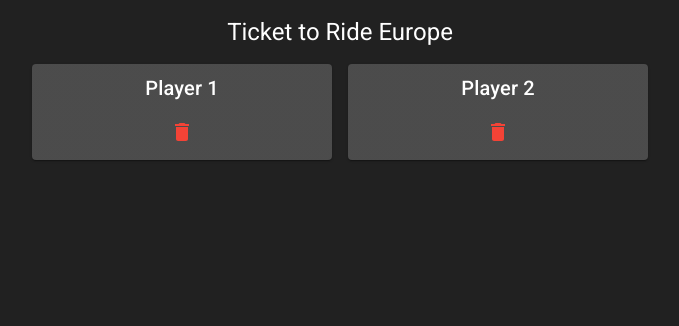
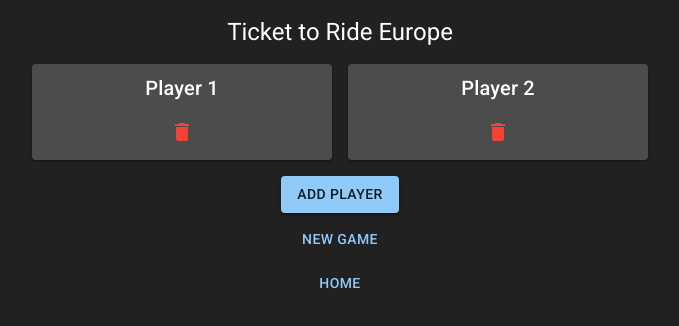
Before and after one commit to themetalfleece/board-game-scores, a React (Create React App) app: page /#/ticket-to-ride-europe in a window 1280 px wide. Shown: the top 326 px of the page, without its empty margins (300-979 px from the left). Built offline with nearby package versions, Linux system fonts and the light colour scheme.

Commit message:
render control buttons in TicketToRideEurope

```diff
--- a/src/components/ticketToRideEurope/TicketToRideEurope.page.tsx
+++ b/src/components/ticketToRideEurope/TicketToRideEurope.page.tsx
@@ -1,4 +1,7 @@
 import { Box, Stack, Typography } from "@mui/material";
+import { HomeButton } from "../home/HomeButton.component";
+import { NewGameButton } from "./game/NewGameButton.component";
+import { AddPlayerButton } from "./players/AddPlayerButton.component";
 import { PlayerCard } from "./players/PlayerCard.component";
 import { useSelector } from "./useSelector.hook";
 
@@ -16,6 +19,12 @@
           <PlayerCard player={player} key={player.id} />
         ))}
       </Box>
+
+      <Stack direction="column" spacing={1}>
+        <AddPlayerButton />
+        <NewGameButton />
+        <HomeButton />
+      </Stack>
     </Stack>
   );
 };
```
